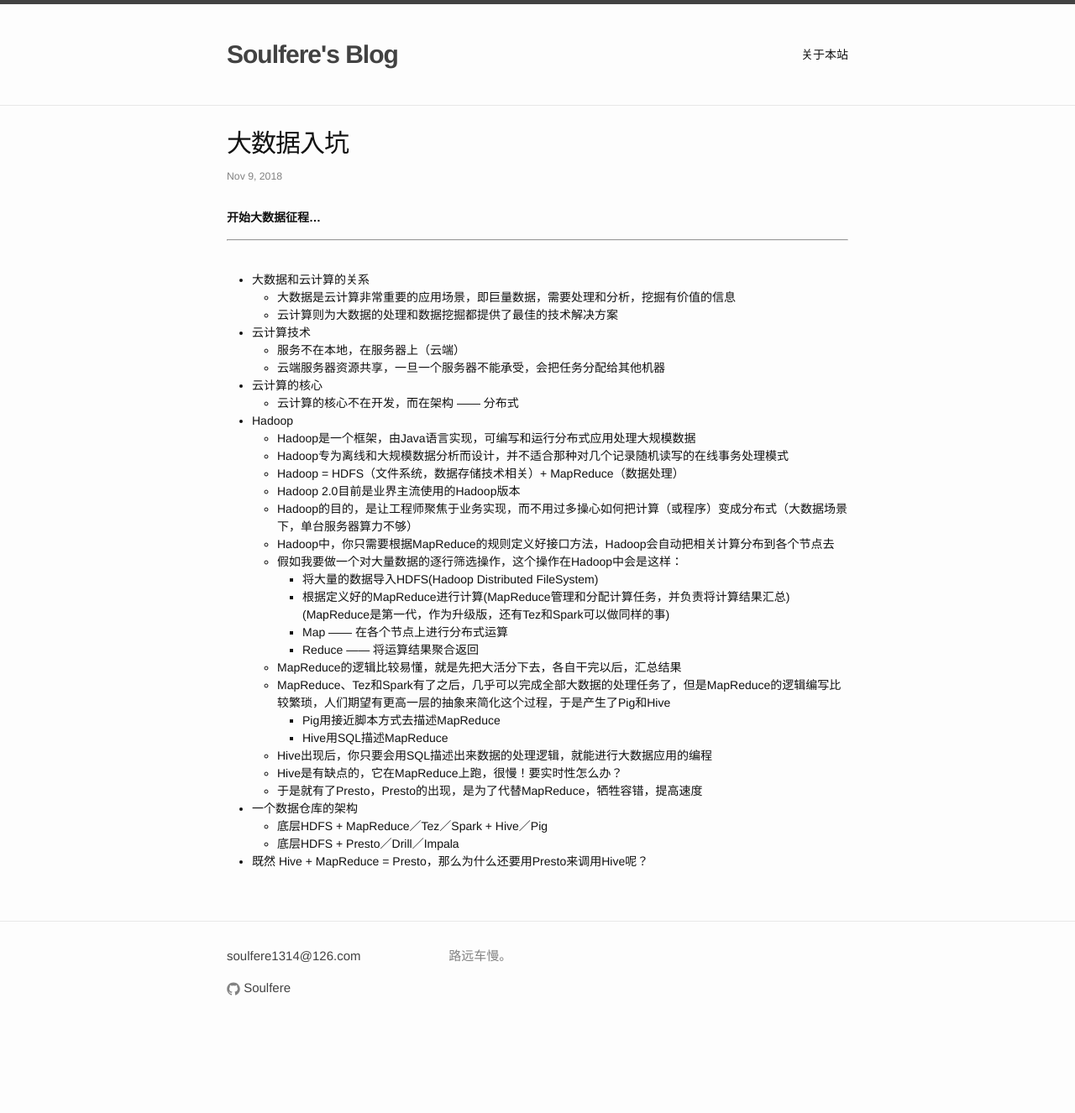
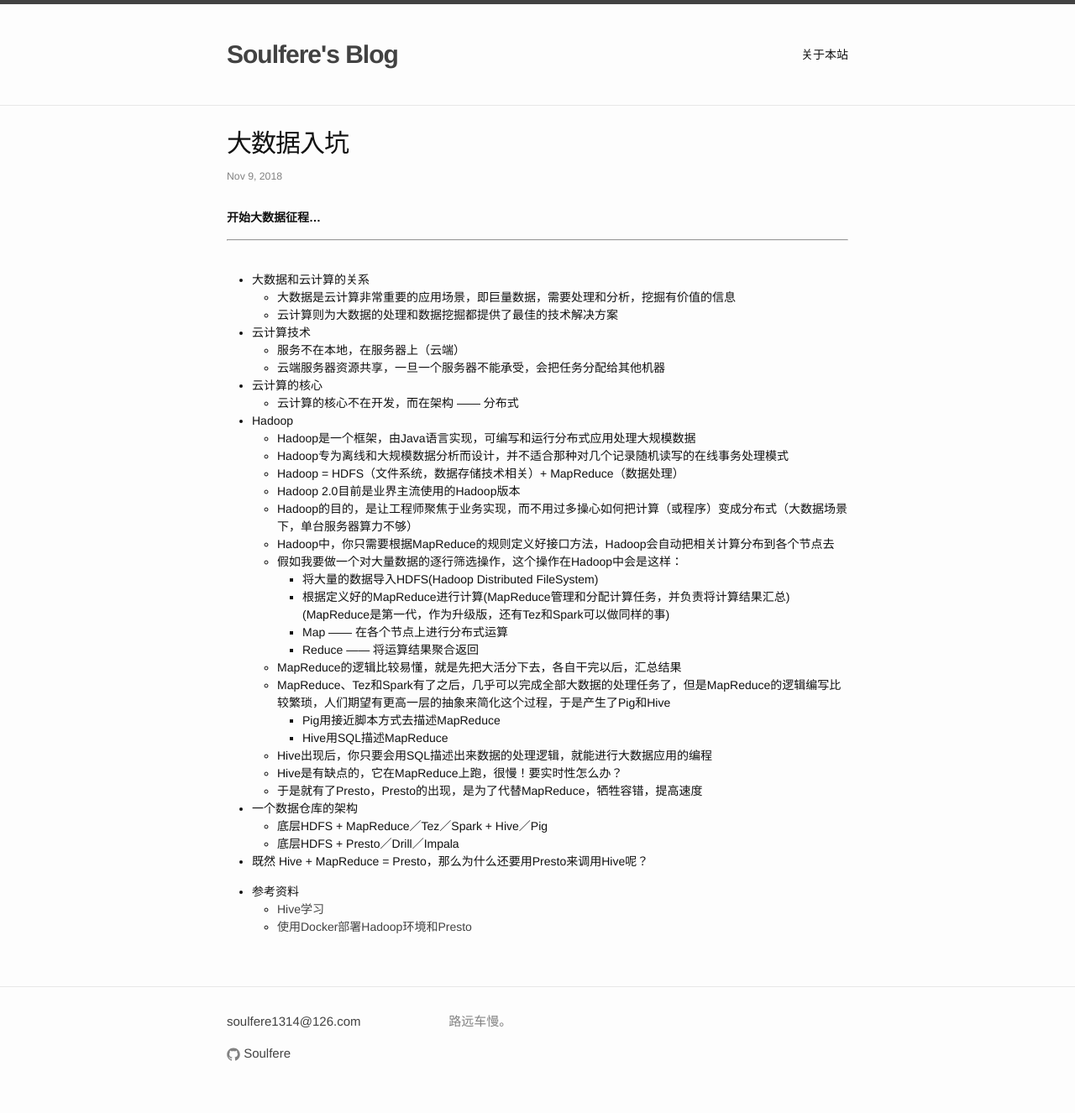
Before and after one commit to soulfere/soulfere.github.io, a Jekyll site: the page built from _posts/2018-11-09-about-big-data.markdown, in a window 1280 px wide. Shown: the whole page at 84% size. Built offline with Jekyll 4.4.1, drawn with Linux system fonts in a browser that asks for light colours; before the commit the page ends 1248 px from its top, so only the background shows below that.

Commit message:
Change some config.

```diff
--- a/_config.yml
+++ b/_config.yml
@@ -4,7 +4,7 @@ email: soulfere1314@126.com
 description: > # this means to ignore newlines until "baseurl:"
   路远车慢。
 baseurl: "" # the subpath of your site, e.g. /blog/
-url: "http://yourdomain.com" # the base hostname & protocol for your site
+url: "http://soulfere.github.io" # the base hostname & protocol for your site
 github_username:  Soulfere
 
 # Build settings
--- a/_includes/pagination.html
+++ b/_includes/pagination.html
@@ -4,7 +4,7 @@
   <div class="pagination">
     <div class="wrapper">
       {% if paginator.previous_page %}
-        <a href="{{ paginator.previous_page_path | prepend: site.baseurl | replace: '//', '/' }}">&laquo; Prev</a>
+        <a href="{{ paginator.previous_page_path | prepend: site.url | replace: '//', '/' }}">&laquo; Prev</a>
       {% else %}
         <span>&laquo; Prev</span>
       {% endif %}
@@ -13,14 +13,14 @@
         {% if page == paginator.page %}
           <em>{{ page }}</em>
         {% elsif page == 1 %}
-          <a href="{{ paginator.previous_page_path | prepend: site.baseurl | replace: '//', '/' }}">{{ page }}</a>
+          <a href="{{ paginator.previous_page_path | prepend: site.url | replace: '//', '/' }}">{{ page }}</a>
         {% else %}
-          <a href="{{ site.paginate_path | prepend: site.baseurl | replace: '//', '/' | replace: ':num', page }}">{{ page }}</a>
+          <a href="{{ site.paginate_path | prepend: site.url | replace: '//', '/' | replace: ':num', page }}">{{ page }}</a>
         {% endif %}
       {% endfor %}
 
       {% if paginator.next_page %}
-        <a href="{{ paginator.next_page_path | prepend: site.baseurl | replace: '//', '/' }}">Next &raquo;</a>
+        <a href="{{ paginator.next_page_path | prepend: site.url | replace: '//', '/' }}">Next &raquo;</a>
       {% else %}
         <span>Next &raquo;</span>
       {% endif %}
--- a/_posts/2018-11-09-about-big-data.markdown
+++ b/_posts/2018-11-09-about-big-data.markdown
@@ -44,3 +44,7 @@ title:  "大数据入坑"
      - 底层HDFS + Presto／Drill／Impala
 
  - 既然 Hive + MapReduce = Presto，那么为什么还要用Presto来调用Hive呢？
+
+ - 参考资料
+   - [Hive学习](https://www.cnblogs.com/netuml/p/7841387.html)
+   - [使用Docker部署Hadoop环境和Presto](https://www.cnblogs.com/liujinhong/p/8795387.html)
```
